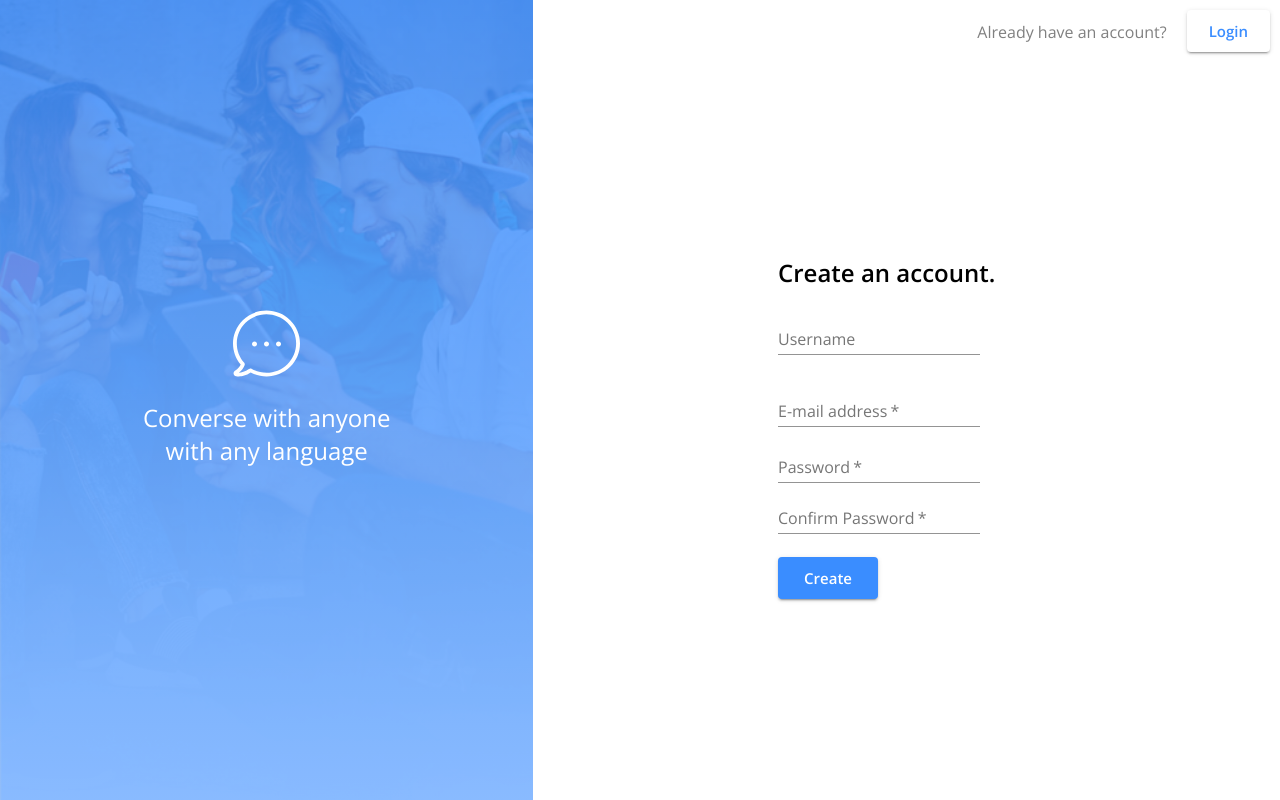
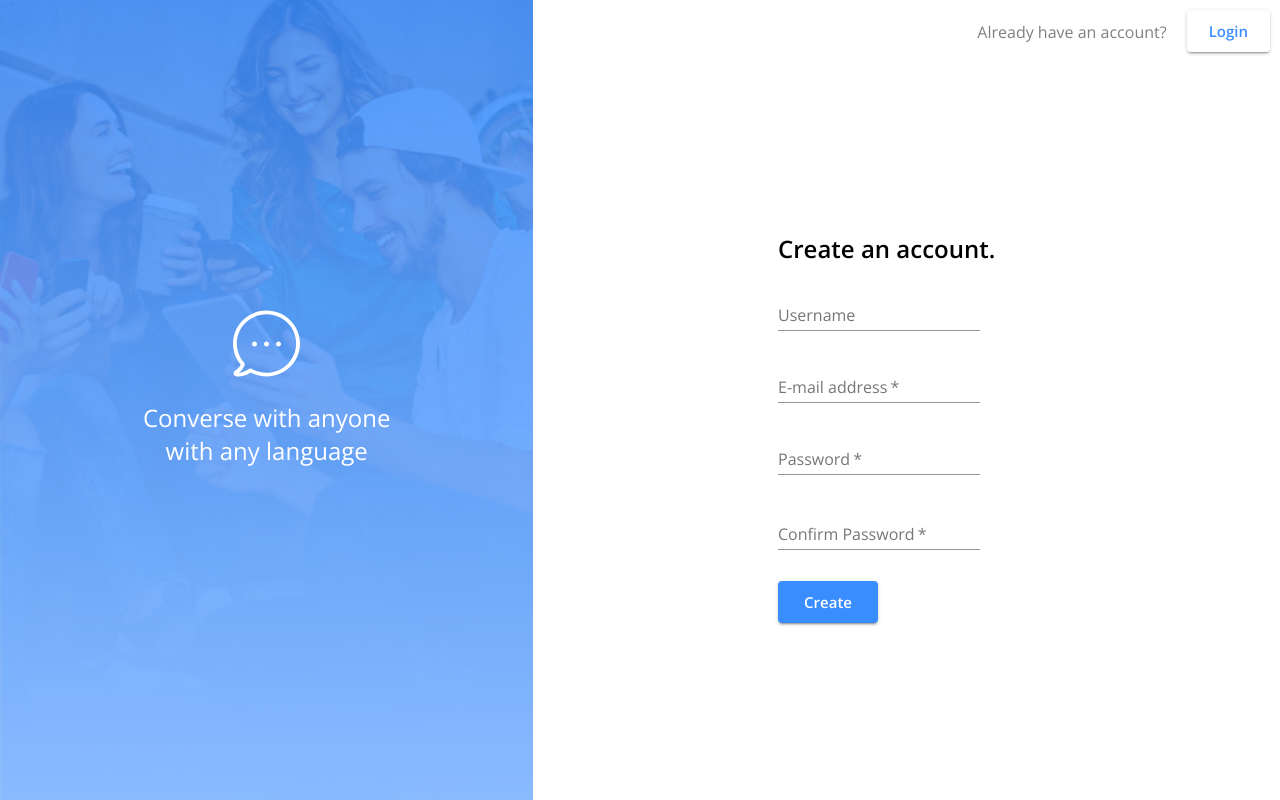
Before and after one commit to mcrthy/messengerApp, a React (Create React App) app in the folder client/: page / in a window 1280 px wide. Built offline with nearby package versions, Linux system fonts and the light colour scheme; no server answers.

Commit message:
space text input fields equally on register page

```diff
--- a/client/src/Signup.js
+++ b/client/src/Signup.js
@@ -142,7 +142,6 @@ const Login = (props) => {
                   />
                 </FormControl>
               </Grid>
-
               <Grid item>
                 <FormControl margin="normal" required>
                   <TextField
@@ -154,9 +153,8 @@ const Login = (props) => {
                   />
                 </FormControl>
               </Grid>
-
               <Grid item>
-                <FormControl error={!!formErrorMessage.confirmPassword}>
+                <FormControl margin="normal" error={!!formErrorMessage.confirmPassword}>
                   <TextField
                     aria-label="password"
                     label="Password"
@@ -170,9 +168,8 @@ const Login = (props) => {
                   </FormHelperText>
                 </FormControl>
               </Grid>
-
               <Grid item>
-                <FormControl error={!!formErrorMessage.confirmPassword}>
+                <FormControl margin="normal" error={!!formErrorMessage.confirmPassword}>
                   <TextField
                     label="Confirm Password"
                     aria-label="confirm password"
```
